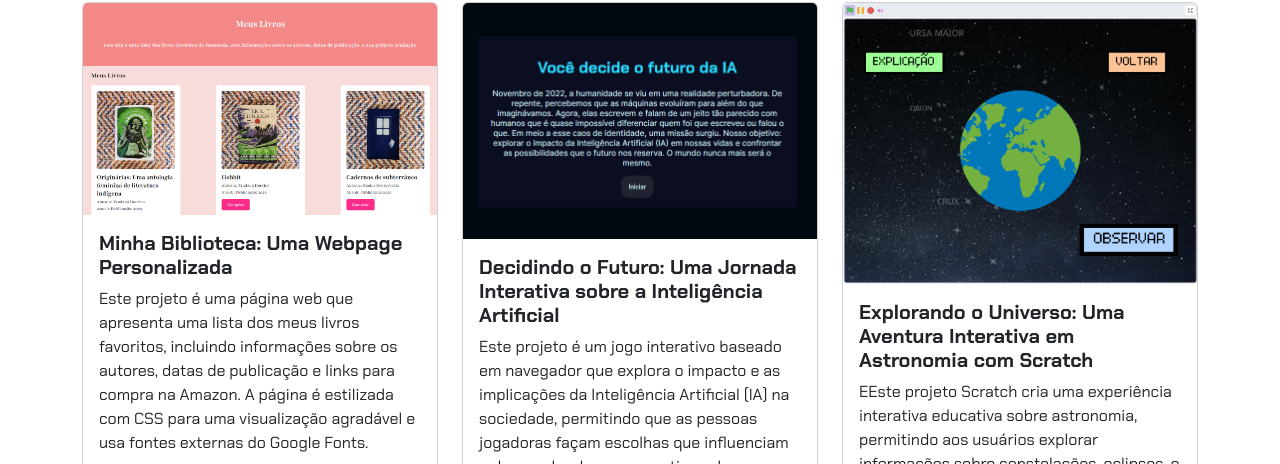
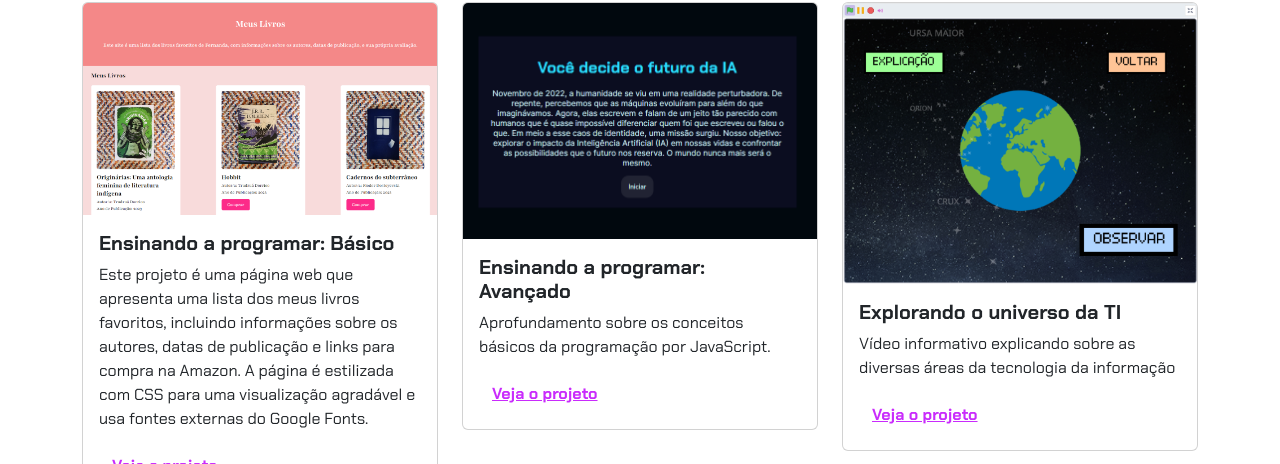
Before and after one commit to AndreasMP3/projeto-portfolio, a plain HTML site: page index.html in a window 1280 px wide. Shown: the part 488-952 px from the top of the page. Drawn offline with nearby package versions, Linux system fonts and the light colour scheme.

Commit message:
Update index.html

```diff
--- a/index.html
+++ b/index.html
@@ -34,7 +34,7 @@
                 <div class="card">
                     <img src="img/projeto-1.png" class="card-img-top" alt="Imagem do projeto de biblioteca virtual">
                     <div class="card-body">
-                        <h5 class="card-title">Minha Biblioteca: Uma Webpage Personalizada</h5>
+                        <h5 class="card-title">Ensinando a programar: Básico</h5>
                         <p class="card-text">Este projeto é uma página web que apresenta uma lista dos meus livros
                             favoritos, incluindo informações sobre os autores, datas de publicação e links para compra
                             na Amazon. A página é estilizada com CSS para uma visualização agradável e usa fontes
@@ -50,12 +50,8 @@
                 <div class="card">
                     <img src="img/projeto-2.png" class="card-img-top" alt="Imagem do projeto de biblioteca virtual">
                     <div class="card-body">
-                        <h5 class="card-title">Decidindo o Futuro: Uma Jornada Interativa sobre a Inteligência
-                            Artificial</h5>
-                        <p class="card-text">Este projeto é um jogo interativo baseado em navegador que explora o
-                            impacto e as implicações da Inteligência Artificial (IA) na sociedade, permitindo que as
-                            pessoas jogadoras façam escolhas que influenciam o desenrolar de uma narrativa sobre o
-                            futuro da IA.</p>
+                        <h5 class="card-title">Ensinando a programar: Avançado</h5>
+                        <p class="card-text">Aprofundamento sobre os conceitos básicos da programação por JavaScript.</p>
                         <button type="button" class="btn btn-link" data-bs-toggle="modal" data-bs-target="#modal2">Veja
                             o projeto</button>
                     </div>
@@ -67,11 +63,9 @@
                 <div class="card">
                     <img src="img/projeto-3.png" class="card-img-top" alt="Imagem do projeto de biblioteca virtual">
                     <div class="card-body">
-                        <h5 class="card-title">Explorando o Universo: Uma Aventura Interativa em Astronomia com Scratch
+                        <h5 class="card-title">Explorando o universo da TI
                         </h5>
-                        <p class="card-text">EEste projeto Scratch cria uma experiência interativa educativa sobre
-                            astronomia, permitindo aos usuários explorar informações sobre constelações, eclipses, e a
-                            forma da Terra através de cenários dinâmicos e diálogos informativos.
+                        <p class="card-text">Vídeo informativo explicando sobre as diversas áreas da tecnologia da informação
                         </p>
                         <button type="button" class="btn btn-link" data-bs-toggle="modal" data-bs-target="#modal3">Veja
                             o projeto</button>
```
